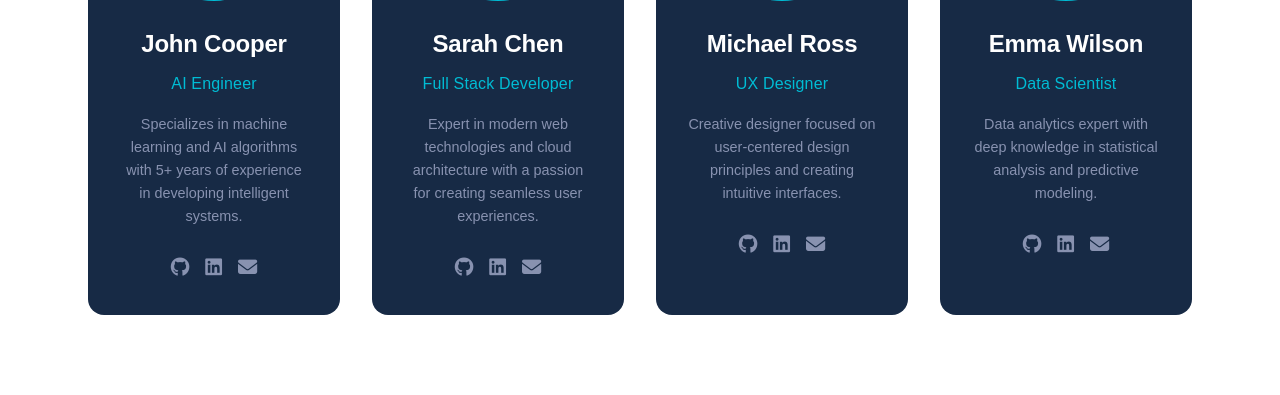
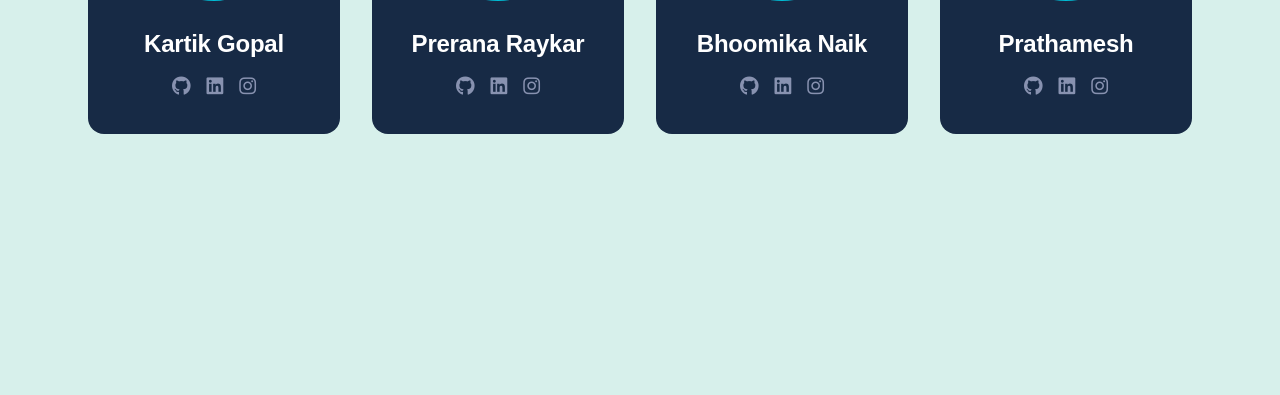
Before and after one commit to kartikgopal01/Career-Advisor-Bot, a Flask app: template templates/index.html in a window 1280 px wide. Shown: the part 2218-2613 px from the top of the page. After the commit the page ends 2352 px from the top, so only its background shows below. Run offline with Flask 3, Linux system fonts and the light colour scheme; the template is opened without the code that fills it, so the values that code supplies are empty; some web fonts are replaced.

Commit message:
modified:   app.log 	modified:   static/css/styles.css 	new file:   static/img/prathamesh.jpg 	modified:   static/js/script.js 	modified:   templates/index.html

```diff
--- a/static/css/styles.css
+++ b/static/css/styles.css
@@ -9,6 +9,9 @@
     --error-color: #ff5252;
     --success-color: #69f0ae;
     --transition-speed: 0.3s;
+}
+body{
+    user-select: none !important;
 }
 
 /* ... (previous CSS remains the same until careers section) ... */
@@ -712,6 +715,9 @@ body {
   body:not(.dark-mode) .learn-more:hover {
     background-color: var(--button-hover);
   }
+  body:not(.dark-mode){
+    background-color: #d7f0eb;
+  }
   body:not(.dark-mode) .careers-section h2 {
     color: black;
   }
@@ -830,3 +836,12 @@ h1, h2, h3, h4, h5, h6 {
 .fonts-loaded body {
     opacity: 1;
 }
+body:not(.dark-mode) .learn-more:hover{
+    color: black;
+}
+body:not(.dark-mode) .primary-button:hover{
+    color: black;
+}
+body:not(.dark-mode) .secondary-button:hover{
+    color: black;
+}
--- a/static/js/script.js
+++ b/static/js/script.js
@@ -64,13 +64,50 @@ document.addEventListener('DOMContentLoaded', () => {
         chatWidget.style.display = 'none';
     });
 
-    function appendMessage(sender, message) {
-        const messageDiv = document.createElement('div');
-        messageDiv.classList.add('message', `${sender}-message`);
-        messageDiv.textContent = message;
-        chatMessages.appendChild(messageDiv);
-        chatMessages.scrollTop = chatMessages.scrollHeight;
+    // Modify the existing appendMessage function to handle formatting
+function appendMessage(sender, message) {
+    const messageDiv = document.createElement('div');
+    messageDiv.classList.add('message', `${sender}-message`);
+
+    // Format the message content
+    const formattedMessage = formatChatMessage(message);
+    messageDiv.innerHTML = formattedMessage;
+
+    chatMessages.appendChild(messageDiv);
+    chatMessages.scrollTop = chatMessages.scrollHeight;
+}
+
+function formatChatMessage(message) {
+    // Replace asterisk-based bullet points with proper HTML list formatting
+    return message.replace(/\*\*(.*?)\*\*/g, '<strong>$1</strong>')  // Handle bold text
+                 .replace(/\*(.*?)\*/g, '<em>$1</em>')  // Handle italic text
+                 .replace(/^\* (.*?)$/gm, '<li>$1</li>') // Handle bullet points
+                 .replace(/((?:\n<li>.*?<\/li>\n)+)/g, '<ul>$1</ul>') // Wrap lists in ul tags
+                 .replace(/\n/g, '<br>'); // Handle line breaks
+}
+
+// Add CSS to style the formatted messages
+const style = document.createElement('style');
+style.textContent = `
+    .ai-message ul {
+        margin: 5px 0 5px 20px;
+        padding-left: 15px;
     }
+
+    .ai-message li {
+        margin: 5px 0;
+        list-style-type: disc;
+    }
+
+    .ai-message strong {
+        font-weight: bold;
+    }
+
+    .ai-message em {
+        font-style: italic;
+    }
+`;
+document.head.appendChild(style);
 
     sendMessage.addEventListener('click', async () => {
         const message = userInput.value.trim();
--- a/templates/index.html
+++ b/templates/index.html
@@ -190,16 +190,11 @@
                 alt="Team Member 1"
               />
             </div>
-            <h3>John Cooper</h3>
-            <p class="role">AI Engineer</p>
-            <p class="bio">
-              Specializes in machine learning and AI algorithms with 5+ years of
-              experience in developing intelligent systems.
-            </p>
+            <h3>Kartik Gopal</h3>
             <div class="social-links">
-              <a href="#"><i class="fab fa-github"></i></a>
-              <a href="#"><i class="fab fa-linkedin"></i></a>
-              <a href="#"><i class="fas fa-envelope"></i></a>
+              <a href="https://github.com/kartikgopal01"><i class="fab fa-github"></i></a>
+              <a href="https://www.linkedin.com/in/kartik-gopal-4552452a1/"><i class="fab fa-linkedin"></i></a>
+              <a href="https://www.instagram.com/_kartik_gopal_/?igsh=bHViaTgyN2syNTRy"><i class="fab fa-instagram"></i></a>
             </div>
           </div>
 
@@ -210,16 +205,12 @@
                 alt="Team Member 2"
               />
             </div>
-            <h3>Sarah Chen</h3>
-            <p class="role">Full Stack Developer</p>
-            <p class="bio">
-              Expert in modern web technologies and cloud architecture with a
-              passion for creating seamless user experiences.
-            </p>
+            <h3>Prerana Raykar</h3>
+
             <div class="social-links">
               <a href="#"><i class="fab fa-github"></i></a>
               <a href="#"><i class="fab fa-linkedin"></i></a>
-              <a href="#"><i class="fas fa-envelope"></i></a>
+              <a href="#"><i class="fab fa-instagram"></i></a>
             </div>
           </div>
 
@@ -230,36 +221,26 @@
                 alt="Team Member 3"
               />
             </div>
-            <h3>Michael Ross</h3>
-            <p class="role">UX Designer</p>
-            <p class="bio">
-              Creative designer focused on user-centered design principles and
-              creating intuitive interfaces.
-            </p>
+            <h3>Bhoomika Naik</h3>
             <div class="social-links">
               <a href="#"><i class="fab fa-github"></i></a>
               <a href="#"><i class="fab fa-linkedin"></i></a>
-              <a href="#"><i class="fas fa-envelope"></i></a>
+              <a href="#"><i class="fab fa-instagram"></i></a>
             </div>
           </div>
 
           <div class="team-member">
             <div class="member-image">
               <img
-                src="https://img.icons8.com/nolan/64/user-default.png"
+                src="{{ url_for('static', filename='img/prathamesh.jpg') }}"
                 alt="Team Member 4"
               />
             </div>
-            <h3>Emma Wilson</h3>
-            <p class="role">Data Scientist</p>
-            <p class="bio">
-              Data analytics expert with deep knowledge in statistical analysis
-              and predictive modeling.
-            </p>
+            <h3>Prathamesh</h3>
             <div class="social-links">
               <a href="#"><i class="fab fa-github"></i></a>
               <a href="#"><i class="fab fa-linkedin"></i></a>
-              <a href="#"><i class="fas fa-envelope"></i></a>
+              <a href="#"><i class="fab fa-instagram"></i></a>
             </div>
           </div>
         </div>
```
Also changed, not shown: static/img/prathamesh.jpg (added), 1 other file.
